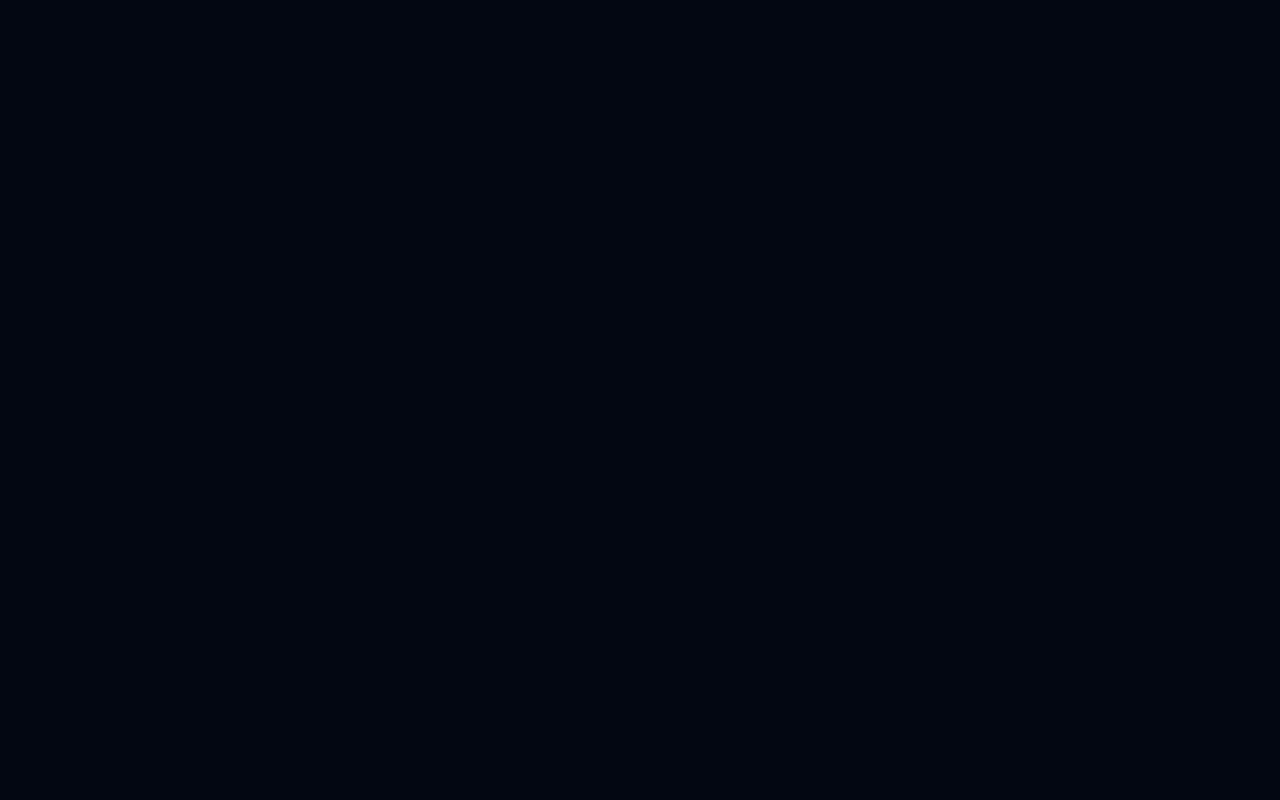
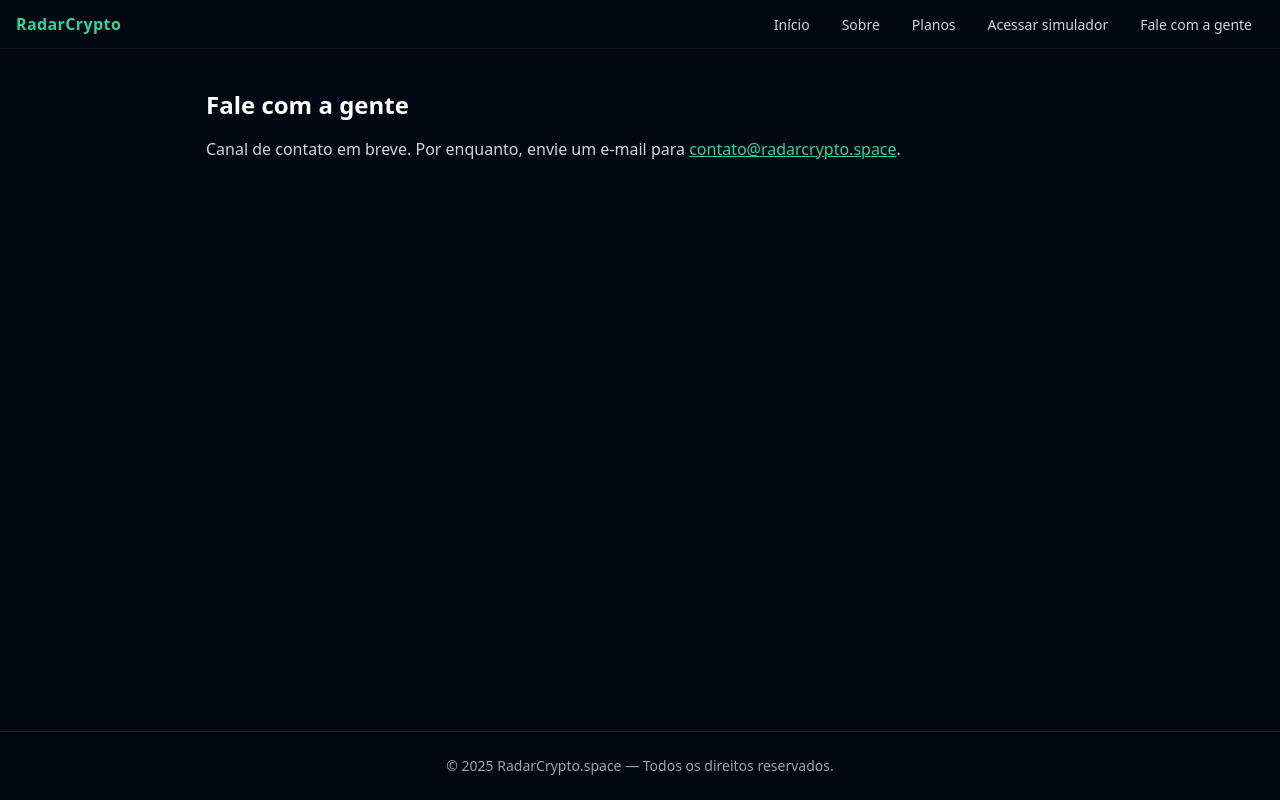
Before and after one commit to Ivanmonteiro-create/radarcripto.space, a Next.js app: page /fale-com-agente in a window 1280 px wide. Before the commit this address had no page. Built offline with nearby package versions, Linux system fonts and the light colour scheme.

Commit message:
Update page.tsx

```diff
--- a/app/fale-com-agente/page.tsx
+++ b/app/fale-com-agente/page.tsx
@@ -1,4 +1,16 @@
-import { redirect } from 'next/navigation';
+// app/fale-com-agente/page.tsx
+export const metadata = { title: "Contato | RadarCrypto" };
+
 export default function Page() {
-  redirect('/contact');
+  return (
+    <main className="mx-auto w-full max-w-[900px] px-4 py-10">
+      <h1 className="mb-4 text-2xl font-bold text-white">Fale com a gente</h1>
+      <p className="text-gray-300">
+        Canal de contato em breve. Por enquanto, envie um e-mail para{" "}
+        <a className="text-emerald-400 underline" href="mailto:contato@radarcrypto.space">
+          contato@radarcrypto.space
+        </a>.
+      </p>
+    </main>
+  );
 }
```
